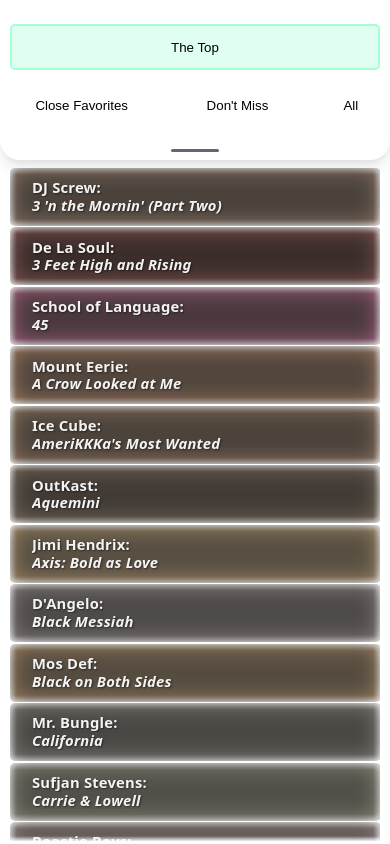
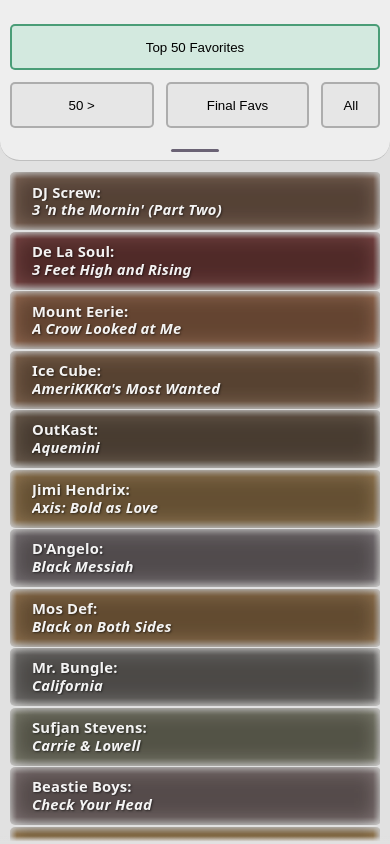
Before and after one commit to adammxfld/album-library, a React (Vite) app: page / in a window 390 px wide. Built offline with nearby package versions, Linux system fonts and the light colour scheme.

Commit message:
Adds design detail to filters. Adds height variables for consistancy. Adds media queries to prevent sticky hover props. Adds syling for light mode.

```diff
--- a/src/albums_data.ts
+++ b/src/albums_data.ts
@@ -44,7 +44,7 @@
     title: "45",
     genre: "indie",
     genres: ["indie", "rock"],
-    tier: 1,
+    tier: 2,
     year: 2019,
     image: "https://i.scdn.co/image/ab67616d0000b27380feb115bd7a4fb704773299",
     themeColor: "#b45487",
@@ -475,7 +475,7 @@
     title: "Dummy",
     genre: "trip-hop",
     genres: ["trip-hop", "nineties"],
-    tier: 2,
+    tier: 1,
     year: 1994,
     image: "https://i.scdn.co/image/ab67616d0000b273dc20397b139223620af148f6",
     themeColor: "#4d629d",
--- a/src/components/AlbumList.scss
+++ b/src/components/AlbumList.scss
@@ -25,8 +25,8 @@
 .library {
   position: relative;
   overflow: auto;
-  height: 82vh;
-  margin-top: calc(100vh - 82vh);
+  margin-top: var(--nav-height);
+  height: calc(100vh - var(--nav-height));
 
   &::after {
     content: "";
@@ -41,8 +41,10 @@
 
 .album-list {
   --focus-highlight:
+    blur(0px)
     saturate(120%)
     brightness(90%)
+    sepia(0%)
     opacity(100%);
   --mute-colors:
     blur(10px)
@@ -53,7 +55,7 @@
 
   list-style: none;
   line-height: 1.2;
-  padding: 1em 0;
+  padding: 0.75em 0;
   display: flex;
   flex-direction: column;
   gap: 0.1em;
@@ -61,6 +63,16 @@
   width: 95vw;
   max-width: 500px;
   container-type: inline-size;
+}
+@media (prefers-color-scheme: light) {
+  .album-list {
+    --mute-colors:
+      blur(10px)
+      saturate(130%)
+      brightness(40%)
+      sepia(25%)
+      opacity(75%);
+  }
 }
 
 .album-entry {
@@ -77,16 +89,13 @@
     position: absolute;
     top: 0;
     right: 0;
-    bottom: 0;
+    bottom: 0.75px;
     left: 0;
     background-color: var(--theme-color);
     border-radius: 5px;
     z-index: -1;
     @include edge-fade-mask(7px);
   }
-
-  // needs media query
-  &:hover,
   &:active,
   &:focus {
     &::before {
@@ -106,21 +115,45 @@
     border-radius: 5px;
     -webkit-backdrop-filter: var(--mute-colors);
     backdrop-filter: var(--mute-colors);
-    transition: transform 0.2s ease;
+    transition: -webkit-backdrop-filter 0.2s ease 0.2s, backdrop-filter 0.2s ease 0.1s;
   }
-
-  // needs media query
-  &:hover,
   &:active,
   &:focus {
     &::after {
       -webkit-backdrop-filter: var(--focus-highlight);
       backdrop-filter: var(--focus-highlight);
-      background-image: url("../assets/cassette-spine.png");
-      border-radius: 11px 15px 13px 14px;
-      background-repeat: no-repeat;
-      background-size: 100% 100%;
-      transform: scale(1.05);
+    }
+  }
+}
+
+.spine {
+  position: absolute;
+  top: 0;
+  left: 0;
+  bottom: 0;
+  right: 0;
+  background-image: url("../assets/cassette-spine.png");
+  border-radius: 11px 15px 13px 14px;
+  background-repeat: no-repeat;
+  background-size: 100% 100%;
+  opacity: 0;
+  // Applies on hover-out: leaving hover reverts to this rule
+  transition: transform 0.2s ease, opacity 0.1s ease-in-out 0.15s;
+}
+
+@media (hover: hover) and (pointer: fine) {
+  .album-entry {
+    &:hover {
+      .spine {
+        transform: scale(1.05);
+        opacity: 1;
+        // Applies on hover-in, overriding the resting rule's transition
+        transition: transform 0.2s ease 0.15s, opacity 0.1s ease-in-out;
+      }
+      &::after {
+        -webkit-backdrop-filter: var(--focus-highlight);
+        backdrop-filter: var(--focus-highlight);
+      }
     }
   }
 }
--- a/src/components/AlbumList.tsx
+++ b/src/components/AlbumList.tsx
@@ -20,6 +20,7 @@
             className="album-entry"
             style={{ "--theme-color": album.themeColor } as React.CSSProperties}
             onClick={() => onSelectAlbum?.(album)}>
+              <div className="spine"></div>
               <div className="copy-artist">
                 <span>{album.artist}:</span>
               </div>
--- a/src/components/Filters.scss
+++ b/src/components/Filters.scss
@@ -1,17 +1,17 @@
 nav {
-    --nav-height: 19vh;
     --nav-transition-duration: 0.4s;
     height: var(--nav-height);
     width: 100%;
     overflow: hidden;
     z-index: 1;
     position: fixed;
-    background-color: var(--bg);
+    background-color: var(--contrast-bg);
     transition: height var(--nav-transition-duration) ease;
     touch-action: none;
     user-select: none;
     border-bottom-left-radius: 20px;
     border-bottom-right-radius: 20px;
+    border-bottom: 1px solid rgba(175, 175, 175, 0.065);
     box-shadow: var(--shadow);
 
     div,
@@ -34,18 +34,14 @@
         width: 3em;
         z-index: 15;;
     }
-    // &::after {
-    //     content: "";
-    //     position: fixed;
-    //     top: 0;
-    //     left: 0;
-    //     right: 0;
-    //     height: calc(var(--nav-height));
-    //     z-index: -1;
-    //     transition: height var(--nav-transition-duration) ease;
-    // }
 
     &.open {
         --nav-height: 75vh;
     }
 }
+
+@media (prefers-color-scheme: light) {
+    nav {
+        border-bottom: 1px solid rgba(175, 175, 175, 0.75);
+    }
+}
--- a/src/components/GenreFilter.scss
+++ b/src/components/GenreFilter.scss
@@ -4,15 +4,19 @@
     flex-flow: row wrap;
     gap: 0.75em;
     padding-block: 3em 0.5em;
+}
 
 label {
     flex: 1 1 auto;
     padding: 0.25em 1em;
     border: 2px solid rgb(250, 250, 250, 20%);
     border-radius: 5px;
-    }
     input {
         margin-right: 1em;
         transform: translateY(2px);
     }
+
+    @media (prefers-color-scheme: light) {
+        border-color: rgb(0, 0, 0, 15%);
     }
+}
--- a/src/components/TierFilter.scss
+++ b/src/components/TierFilter.scss
@@ -5,8 +5,8 @@
     gap: 0.75em;
     padding-block: 1.5em 2em;
     box-sizing: border-box;
-
-    button {
+}
+.btn-filter {
     flex: 1 0 0;
     padding-inline: 1.5em;
     background-color: rgb(250, 250, 250, 5%);
@@ -19,20 +19,60 @@
     &.tier-0 {
         flex: 0 0 5%;
     }
-
-        &:hover,
     &:focus,
     &:active {
         background-color: rgb(250, 250, 250, 10%);
-            border: 2px solid rgb(250, 250, 250, 30%);
+        border-color: rgb(250, 250, 250, 30%);
     }
 
     &.selected,
-        &.selected:hover,
     &.selected:focus,
     &.selected:active {
         background-color: rgba(102, 255, 187, 20%);
-            border: 2px solid rgb(102, 255, 187, 50%);
+        border-color: rgb(102, 255, 187, 50%);
+    }
+}
+
+@media (prefers-color-scheme: light) {
+    .btn-filter {
+        background-color: rgb(105, 105, 105, 5%);
+        border-color: rgb(0, 0, 0, 25%);
+        &:focus,
+        &:active {
+            border-color: rgb(0, 0, 0, 15%);
+        }
+        &.selected,
+        &.selected:focus,
+        &.selected:active {
+            background-color: rgb(106, 215, 167, 20%);
+            border-color: rgb(29, 131, 85, 75%);
         }
     }
 }
+
+@media (hover: hover) and (pointer: fine) {
+    .btn-filter {
+        &:hover {
+            background-color: rgb(250, 250, 250, 10%);
+            border-color: rgb(250, 250, 250, 30%);
+        }
+
+        &.selected:hover {
+            background-color: rgba(102, 255, 187, 20%);
+            border-color: rgb(102, 255, 187, 50%);
+        }
+
+    }
+
+    @media (prefers-color-scheme: light) {
+        .btn-filter {
+            &:hover {
+                border-color: rgb(0, 0, 0, 15%);
+            }
+            &.selected:hover {
+                background-color: rgb(106, 215, 167, 20%);
+                border-color: rgb(29, 131, 85, 75%);
+            }
+        }
+    }
+}
--- a/src/components/TierFilter.tsx
+++ b/src/components/TierFilter.tsx
@@ -6,9 +6,9 @@
 }
 
 const tiers = [
-  { tier: 1, label: "The Top" },
-  { tier: 2, label: "Close Favorites" },
-  { tier: 3, label: "Don't Miss" },
+  { tier: 1, label: "Top 50 Favorites" },
+  { tier: 2, label: "50 >" },
+  { tier: 3, label: "Final Favs" },
   { tier: 0, label: "All" }
 ]
 
@@ -19,7 +19,7 @@
       {tiers.map((i) => (
         <button
           key={i.tier}
-          className={`tier-${i.tier}${i.tier === tierGroup ? " selected" : ""}`}
+          className={`btn-filter tier-${i.tier}${i.tier === tierGroup ? " selected" : ""}`}
           aria-pressed={i.tier === tierGroup}
           onClick={() => setTierGroup(i.tier)}>
           {i.label}
--- a/src/index.css
+++ b/src/index.css
@@ -1,15 +1,18 @@
 :root {
+  --nav-height: 19vh;
   --z-index-spotlight: 10;
-  --text: #6b6375;
-  --text-h: #08060d;
-  --bg: #fff;
-  --border: #e5e4e7;
-  --code-bg: #f4f3ec;
-  --accent: #aa3bff;
-  --accent-bg: rgba(170, 59, 255, 0.1);
-  --accent-border: rgba(170, 59, 255, 0.5);
+
+  --text: #9ca3af;
+  --text-h: #f3f4f6;
+  --bg: #19131b;
+  --contrast-bg: #262028;
+  --border: #2e303a;
+  --code-bg: #1f2028;
+  --accent: #c084fc;
+  --accent-bg: rgba(192, 132, 252, 0.15);
+  --accent-border: rgba(192, 132, 252, 0.5);
   --shadow:
-    rgba(0, 0, 0, 0.1) 0 10px 15px -3px, rgba(0, 0, 0, 0.05) 0 4px 6px -2px;
+    rgba(25, 19, 27, 0.5) 0 7px 4px -4px, rgba(25, 19, 27, 0.25) 0 8px 4px -4px;
 
   --sans: system-ui, 'Segoe UI', Roboto, sans-serif;
   --heading: system-ui, 'Segoe UI', Roboto, sans-serif;
@@ -30,18 +33,20 @@
   }
 }
 
-@media (prefers-color-scheme: dark) {
+@media (prefers-color-scheme: light) {
   :root {
-    --text: #9ca3af;
-    --text-h: #f3f4f6;
-    --bg: #19131b;
-    --border: #2e303a;
-    --code-bg: #1f2028;
-    --accent: #c084fc;
-    --accent-bg: rgba(192, 132, 252, 0.15);
-    --accent-border: rgba(192, 132, 252, 0.5);
-    --shadow:
-      rgba(25, 19, 27, 0.5) 0 8px 3px -3px, rgba(25, 19, 27, 0.25) 0 9px 2px -1px;
+  --text: #6b6375;
+  --text-h: #08060d;
+  --bg: #e1e1e1;
+  --contrast-bg: #eeeeee;
+  --border: #e5e4e7;
+  --code-bg: #f4f3ec;
+  --accent: #aa3bff;
+  --accent-bg: rgba(170, 59, 255, 0.1);
+  --accent-border: rgba(170, 59, 255, 0.5);
+  --shadow:
+    rgba(0,0,0,.1) 0 -10px 15px -3px, rgba(0,0,0,.05) 0 -4px 6px -2px;
+    /* rgba(0, 0, 0, 0.1) 0 10px 15px -3px, rgba(0, 0, 0, 0.05) 0 4px 6px -2px; */
   }
 }
 
```
Lines whose indentation alone changed are shown as unchanged.
